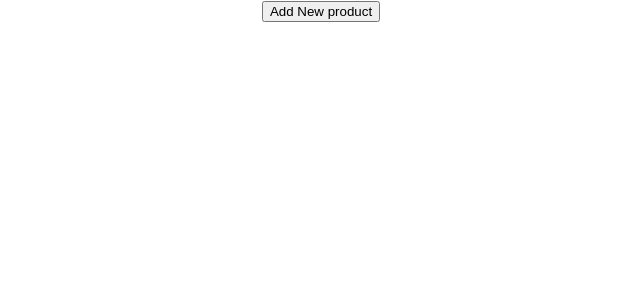
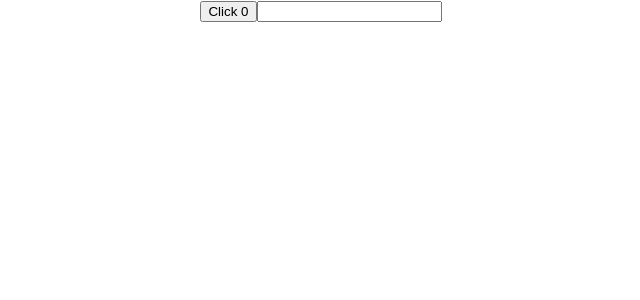
Before and after one commit to masayaeto/react-connect-api-app, a React (Create React App) app: page / in a window 1280 px wide. Shown: the top 300 px of the page, without its empty margins (319-959 px from the left). Built offline with nearby package versions, Linux system fonts and the light colour scheme.

Commit message:
複数要素に対してのuseEffectの使い方

```diff
--- a/src/App.js
+++ b/src/App.js
@@ -1,11 +1,12 @@
 import logo from './logo.svg';
 import './App.css';
 import Basic2 from './components/Basic2';
+import BasicUseEffect from './components/BasicUseEffect';
 
 function App() {
   return (
     <div className="App">
-      <Basic2></Basic2>
+      <BasicUseEffect/>
     </div>
   );
 }
--- /dev/null
+++ b/src/components/BasicUseEffect.js
@@ -0,0 +1,17 @@
+import React, {useState, useEffect} from 'react'
+
+const BasicUseEffect = () => {
+  const [count, setCount] = useState(0)
+  const [item, setitem] = useState("")
+  useEffect(() => {
+    console.log("useEffect invoked")
+  },[count])
+  return (
+    <div>
+      <button onClick={() => setCount(prevCount => prevCount + 1)}>Click {count}</button>
+      <input type="text" value={item} onChange={evt => setitem(evt.target.value)}/>
+    </div>
+  )
+}
+
+export default BasicUseEffect
```
